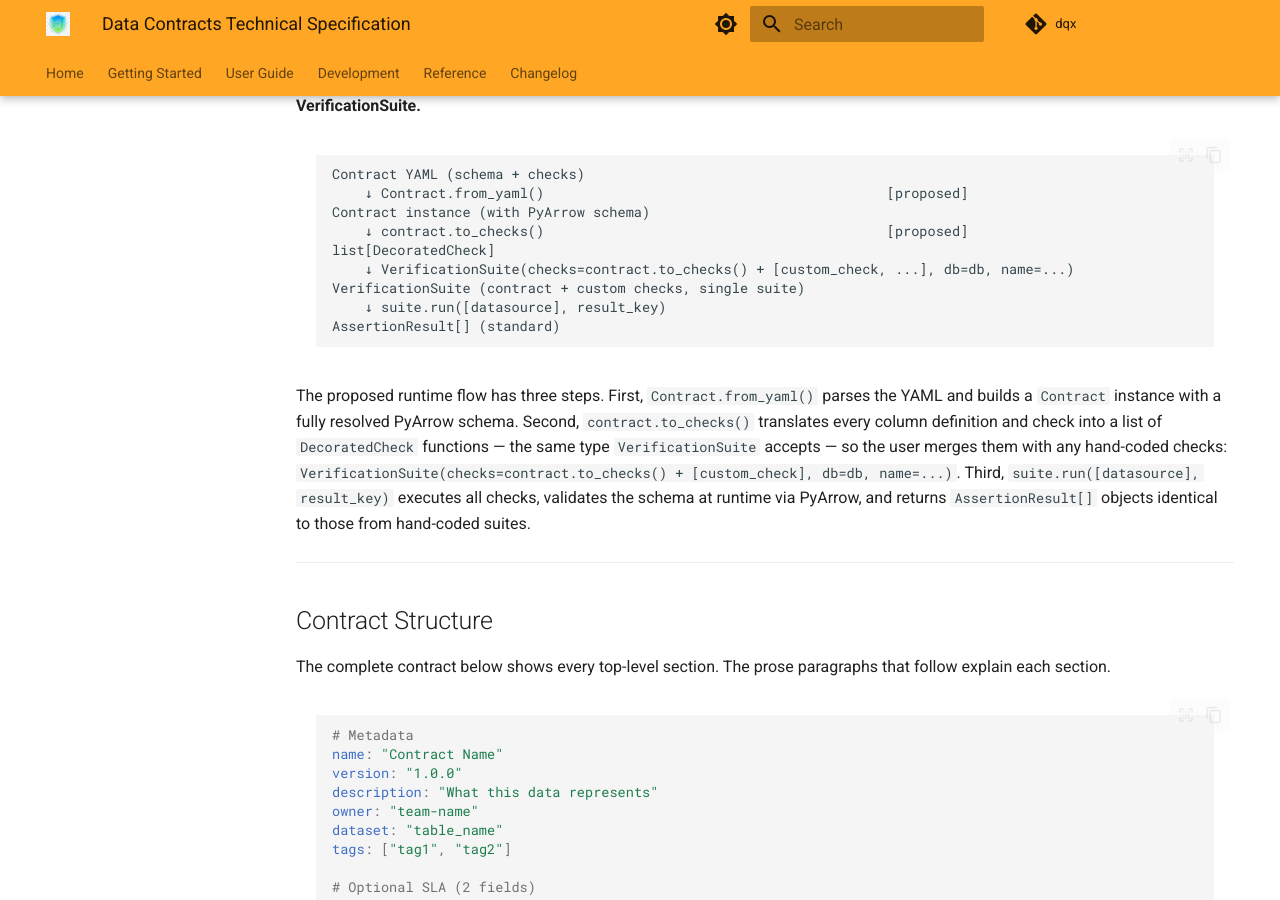
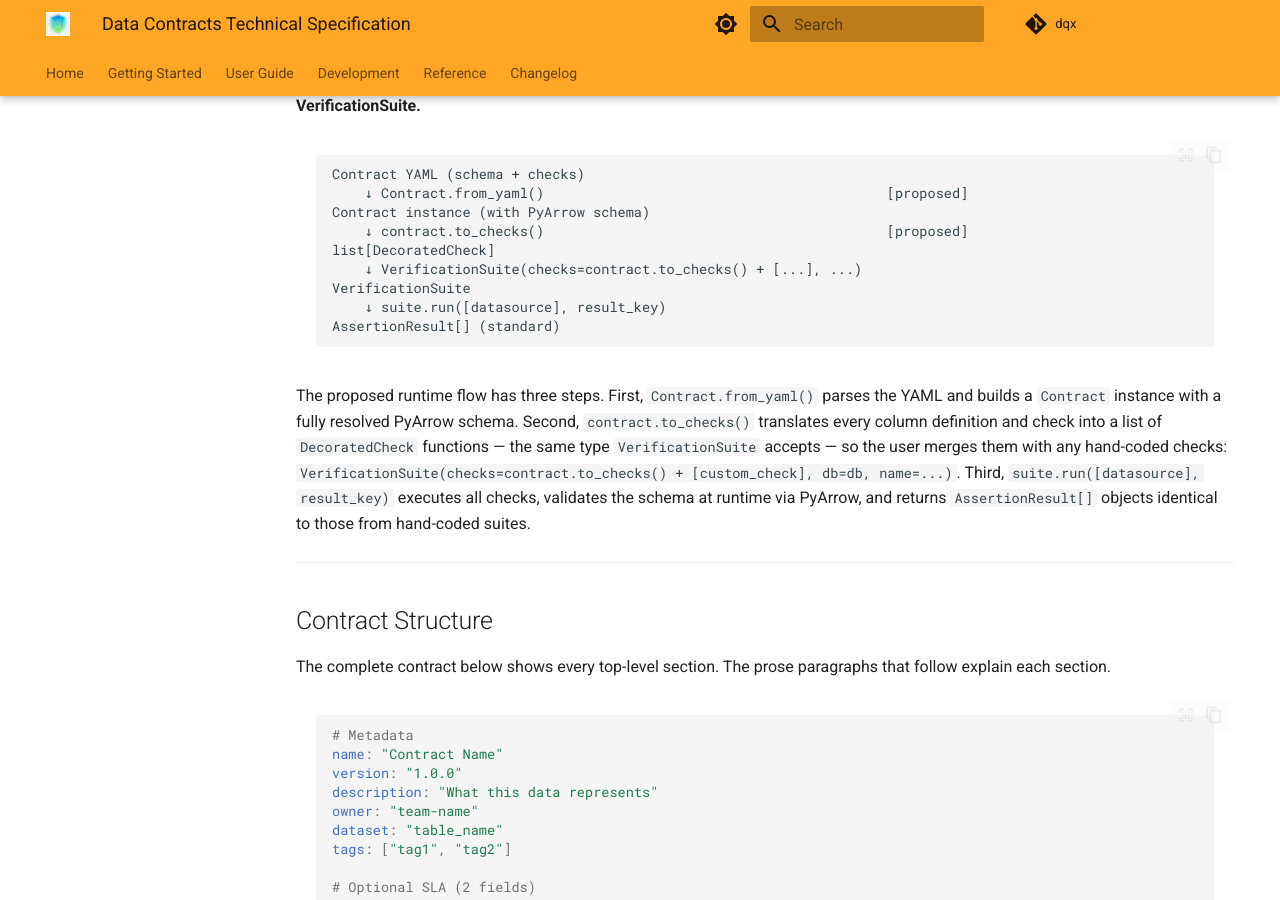
Before and after one commit to nampham2/dqx, an MkDocs documentation site: the page built from docs/design/contracts/index.md, in a window 1280 px wide and 900 px high, scrolled down 1134 px. Built offline with MkDocs 1.6.1 and Material for MkDocs 9.7.7, drawn with Linux system fonts in a browser that asks for light colours; comment, search, counter and statistics services are not loaded.

Commit message:
docs(contracts): simplify architecture flow diagram

````diff
--- a/docs/design/contracts/index.md
+++ b/docs/design/contracts/index.md
@@ -34,8 +34,8 @@ Contract YAML (schema + checks)
 Contract instance (with PyArrow schema)
     ↓ contract.to_checks()                                          [proposed]
 list[DecoratedCheck]
-    ↓ VerificationSuite(checks=contract.to_checks() + [custom_check, ...], db=db, name=...)
-VerificationSuite (contract + custom checks, single suite)
+    ↓ VerificationSuite(checks=contract.to_checks() + [...], ...)
+VerificationSuite
     ↓ suite.run([datasource], result_key)
 AssertionResult[] (standard)
 ```
````
